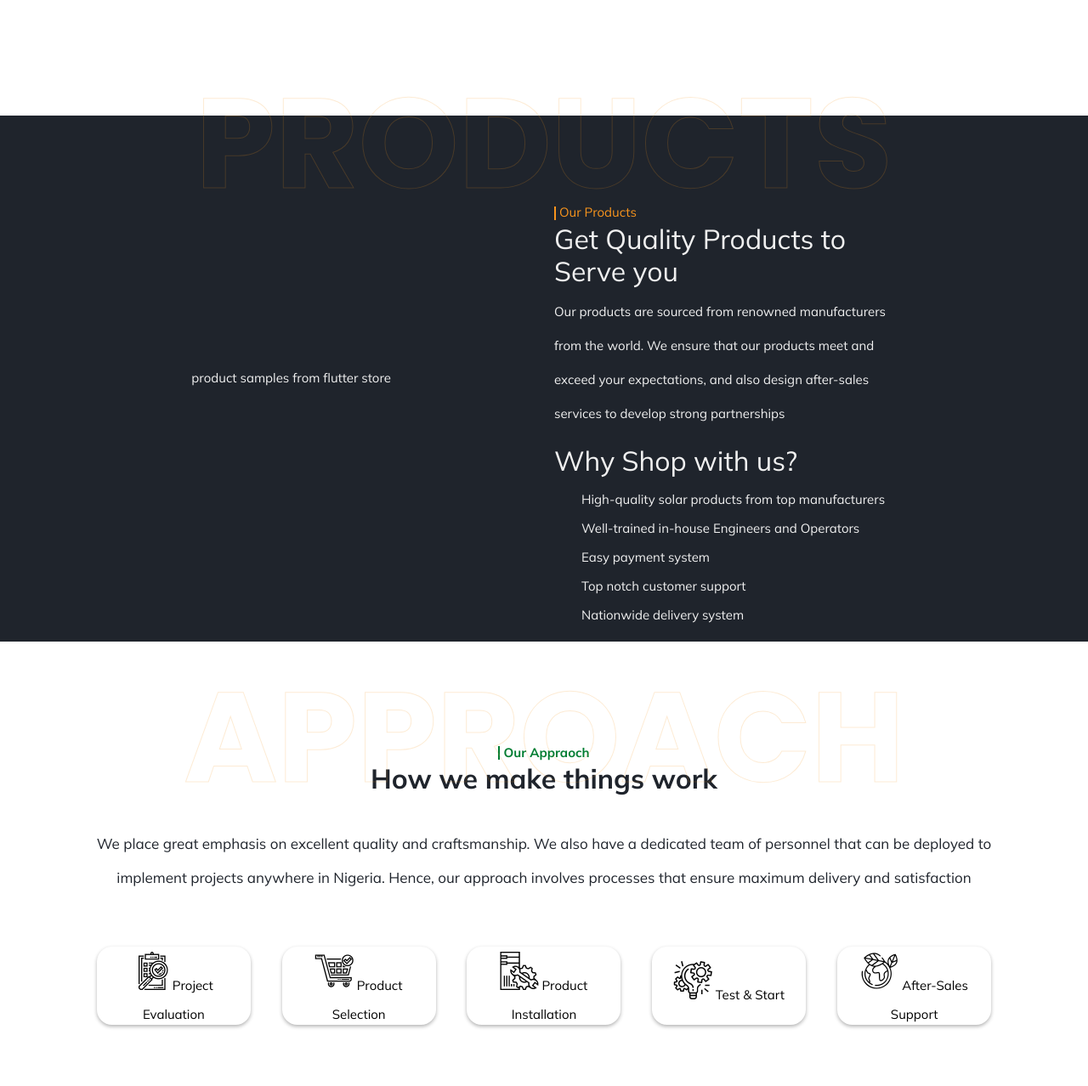
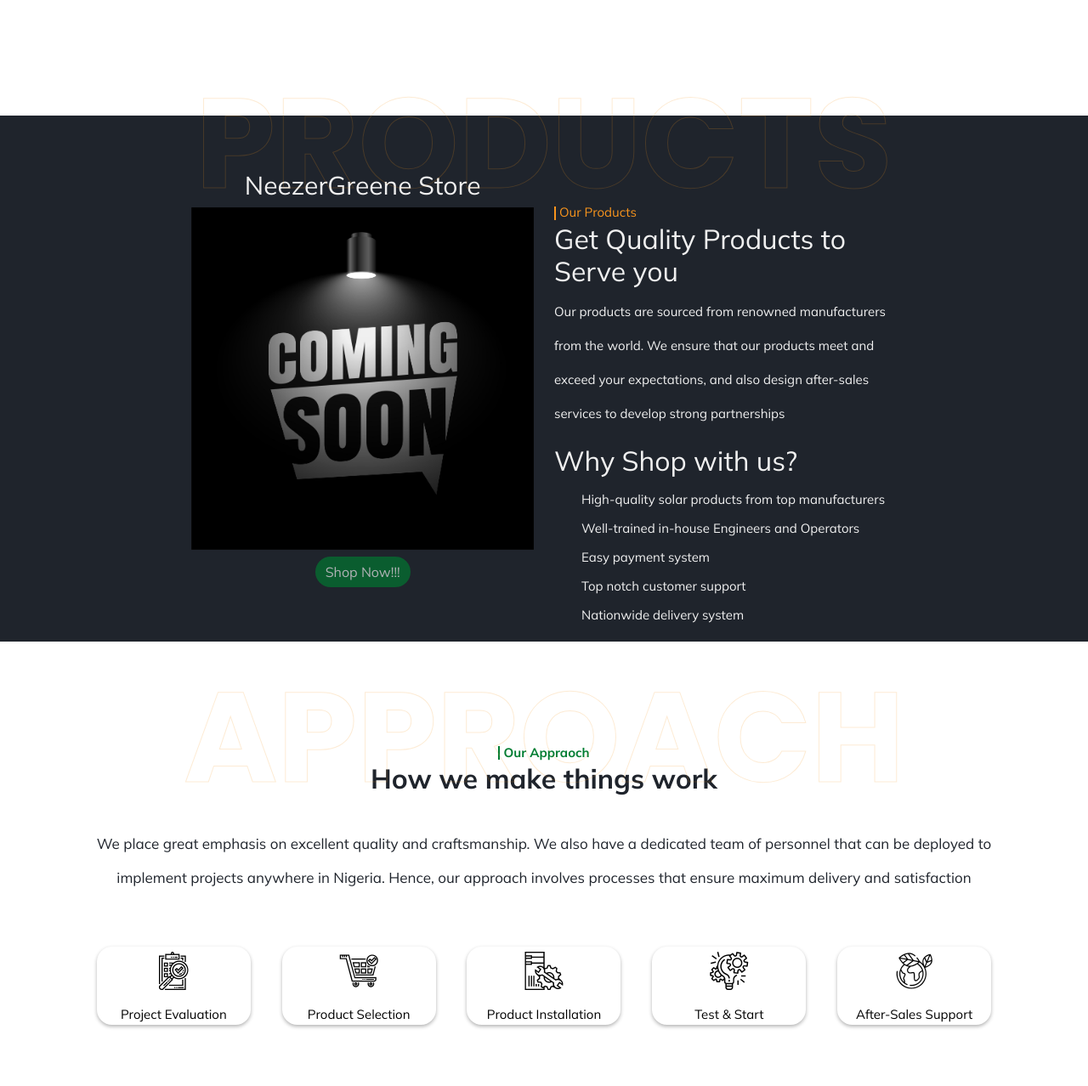
Before and after one commit to metalgeek/Neezergreene, a PHP site: page / in a window 1280 px wide. Shown: the part 3012-4290 px from the top of the page at 85% size. Run offline with PHP 8.4, Linux system fonts and the light colour scheme; some web fonts are replaced.

Commit message:
added comming soon img

```diff
--- a/assets/css/main.css
+++ b/assets/css/main.css
@@ -557,6 +557,21 @@ products------------------------------------------------------------------------
     color: #f7941d;
 
 }
+#products h3{
+    text-align: center;
+    font-size: 30px;
+
+}
+#products .btn{
+    align-items: center;
+    background-color: #007D32;
+    border: none;
+    border-radius: 30px;
+}
+#products .btn:hover{
+    align-items: center;
+    background-color: #006428;
+}
 
 
 /*---------------------------------------------------------------------------------------------------------------------
@@ -588,6 +603,10 @@ Approach------------------------------------------------------------------------
     border-radius: 17.7043px;
     margin: 5px;
     border: 0px;
+    display: flex;
+    align-items: center;
+    flex-direction: column;
+    font-size: 15px;
 }
 
 #approach .big_font{
--- a/index.php
+++ b/index.php
@@ -56,7 +56,7 @@
 </style>
 
 <!--########### Navbar start ##########-->
-<nav class="navbar navbar-toggleable-xl fixed-top">
+<nav class="navbar navbar-expand-xl fixed-top">
     <div class="container-fluid">
         <a class="navbar-brand" href="#">
             <img src="assets/img/logo.svg" alt="logo">
@@ -260,8 +260,10 @@
   <div class="container-fluid bg_color">
     <div class="row d-flex align-items-center justify-content-center pt-5 mt-5">
       <span class="big_font" data-aos="fade-up" data-aos-duration="1000">PRODUCTS</span>
-      <div class="col-md-4 pb-5" data-aos="fade-up" data-aos-duration="1000">
-        product samples from flutter store
+      <div class="col-md-4 pb-5 text-center" data-aos="fade-up" data-aos-duration="1000">
+        <h3>NeezerGreene Store</h3>
+        <img src="assets/img/27277.jpg" alt="" class="img-fluid">
+        <button type="button" class="btn btn-primary mt-2" disabled>Shop Now!!!</button>
       </div>
       <div class="col-md-4">
 
@@ -312,7 +314,7 @@
 
         <button type="button" class="apprh" id="apprh4" data-section="ts_text"><i class="flaticon flaticon-project-management"></i> Test & Start</button>
 
-        <button type="button" class="apprh" id="" data-section="as_text"><i class="flaticon flaticon-planet-earth"></i> After-Sales Support </button>
+        <button type="button" class="apprh" id="apprh5" data-section="as_text"><i class="flaticon flaticon-planet-earth"></i> After-Sales Support </button>
 
       </div>
       <div class="approach_content text-center d-flex justify-content-center">
```
Also changed, not shown: assets/img/27277.jpg (added).
